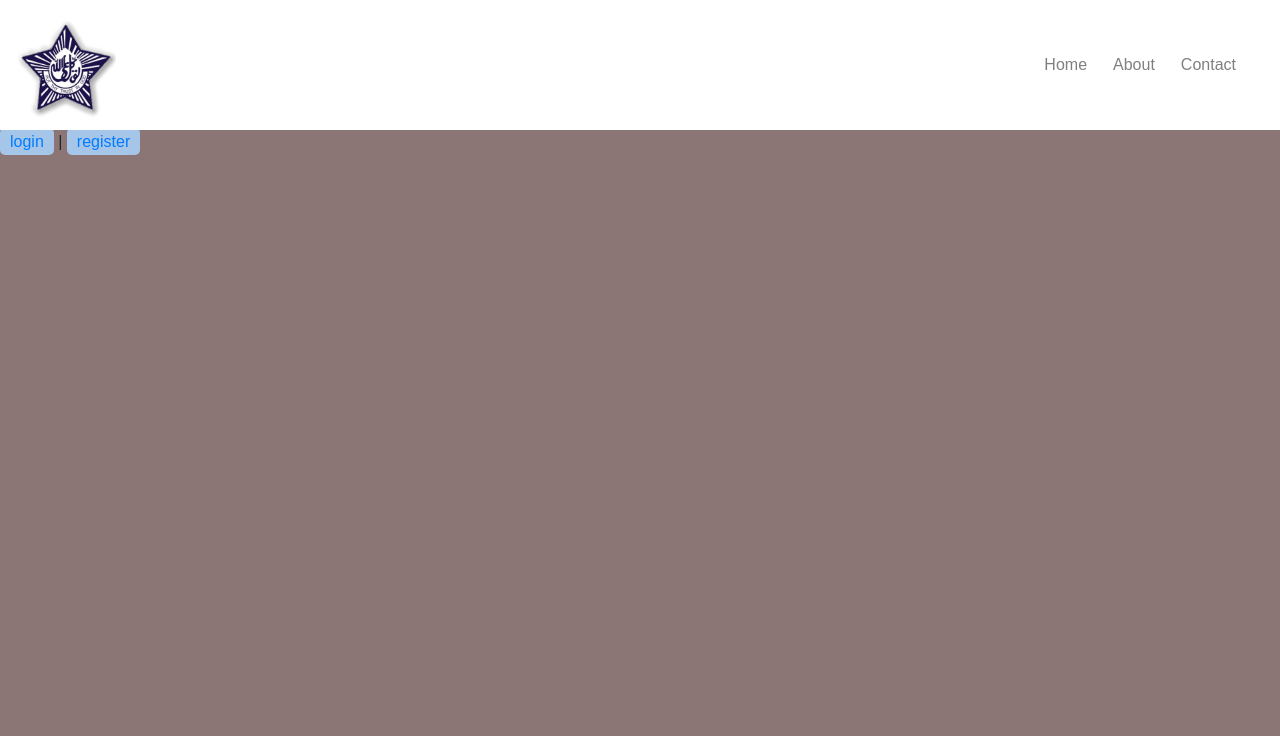
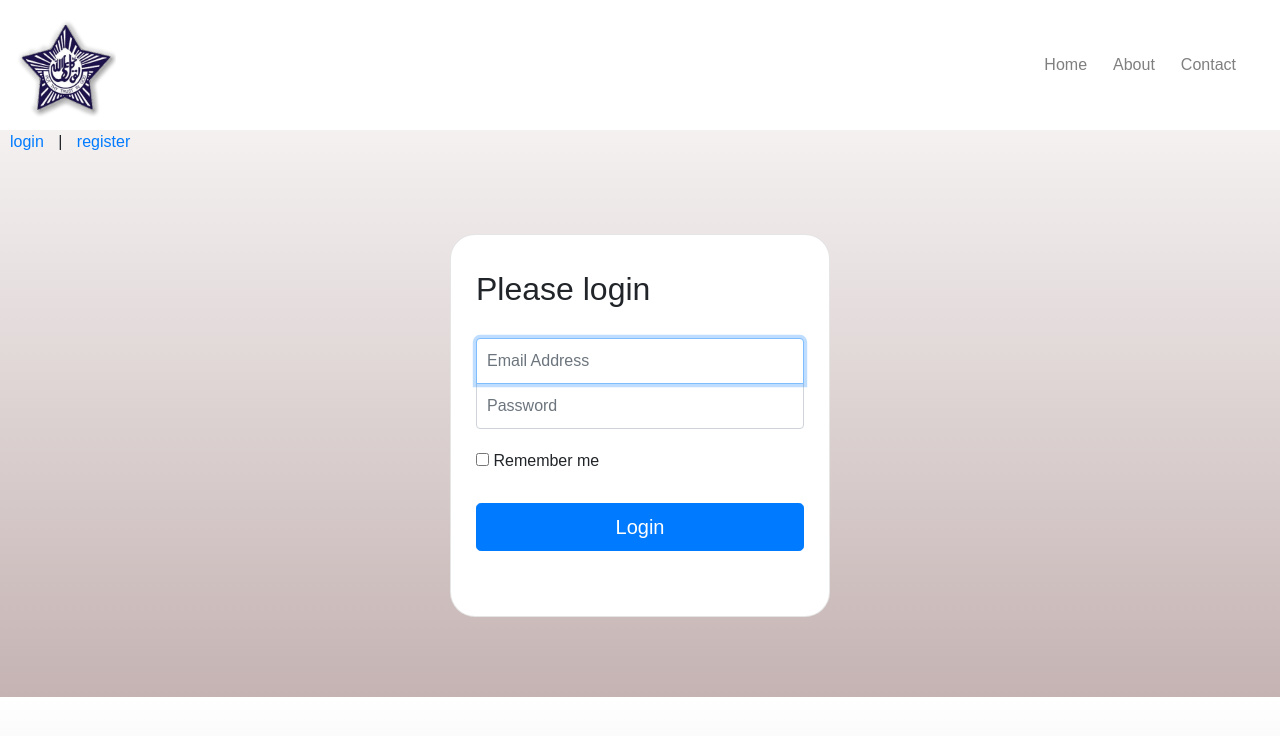
Before and after one commit to Saikishor164/paiias, a PHP site: page /login.php in a window 1280 px wide. Shown: the top 736 px of the page. Run offline with PHP 8.4, Linux system fonts and the light colour scheme.

Commit message:
login page updated & added

```diff
--- a/header.php
+++ b/header.php
@@ -26,6 +26,6 @@
         </ul>
     </div>
 </nav>
-<p > <a class="logintop" href="login.php">login</a> | <a class="logintop" href="register.php">register</a> </p>
+<p id="loginreg"> <a class="logintop" href="login.php">login</a> | <a class="logintop" href="register.php">register</a> </p>
 </body>
 </html>
--- a/login.php
+++ b/login.php
@@ -9,5 +9,19 @@
 <body>
 <?php include 'header.php'; ?>
 
+
+
+<div class="wrapper">
+    <form class="form-signin">
+      <h2 class="form-signin-heading">Please login</h2>
+      <input type="text" class="form-control" name="username" placeholder="Email Address" required="" autofocus="" />
+      <input type="password" class="form-control" name="password" placeholder="Password" required=""/>
+      <label class="checkbox">
+        <input type="checkbox" value="remember-me" id="rememberMe" name="rememberMe"> Remember me
+      </label>
+      <button class="btn btn-lg btn-primary btn-block" type="submit">Login</button>
+    </form>
+  </div>
+
 </body>
 </html>
--- a/stylesheet.css
+++ b/stylesheet.css
@@ -1,15 +1,18 @@
 body {
   font-family: Arial, sans-serif;
-  background-color: #8c7575;
+  /* background-color: #f5f2f2; */
+  background: linear-gradient(to bottom, #ffffff, #c5b3b3);
 }
 
 .login-links {
     text-align: right;
     font-size: 16px;
     color: #333; /* Adjust the color as needed */
+    justify-content: flex-end;
   }
 
   .logintop {
+
     /* Add your custom styles for the login links here */
     text-decoration: none;
     /* margin-left: 100px; */
@@ -17,13 +20,21 @@ body {
     /* border: 4px solid #ccc; */
     border-radius: 5px;
 
-    background-color: #a5c6e9; /* Customize the background color */
+
+    /* background-color: #b1b7be; /* Customize the background color */
   }
 
   .logintop:hover {
-    background-color: #400ab4; /* Customize the background color on hover */
+    background-color: #6123e8; /* Customize the background color on hover */
     color: #ffffff;
+
   }
+
+/*
+  #loginreg{
+    justify-content: flex-end;
+    align-items: center;
+  } */
 
 
 
@@ -37,6 +48,13 @@ body {
 .navbar-nav {
     justify-content: flex-end; /* Align the links to the right */
     margin-right: 10px; /* Add some spacing between the links */
+
+}
+.nav-item:hover {
+    background-color: #6123e8;
+    border-radius: 40px;
+    color: #ffffff !important;
+
 }
 
 .nav-item {
@@ -47,3 +65,54 @@ body {
 .nav-link {
     text-decoration: none;
 }
+
+
+
+/* login page below */
+.wrapper {
+	margin-top: 80px;
+  margin-bottom: 80px;
+}
+
+.form-signin {
+  max-width: 380px;
+  padding: 35px 25px 65px;
+  margin: 0 auto;
+  background-color: #fff;
+  border: 1px solid rgba(0,0,0,0.1);
+  border-radius: 25px;
+
+
+  .form-signin-heading,
+	.checkbox {
+	  margin-bottom: 30px;
+	}
+
+	.checkbox {
+	  font-weight: normal;
+	}
+
+	.form-control {
+	  position: relative;
+	  font-size: 16px;
+	  height: auto;
+	  padding: 10px;
+		@include box-sizing(border-box);
+
+		&:focus {
+		  z-index: 2;
+		}
+	}
+
+	input[type="text"] {
+	  margin-bottom: -1px;
+	  border-bottom-left-radius: 0;
+	  border-bottom-right-radius: 0;
+	}
+
+	input[type="password"] {
+	  margin-bottom: 20px;
+	  border-top-left-radius: 0;
+	  border-top-right-radius: 0;
+	}
+}
```
